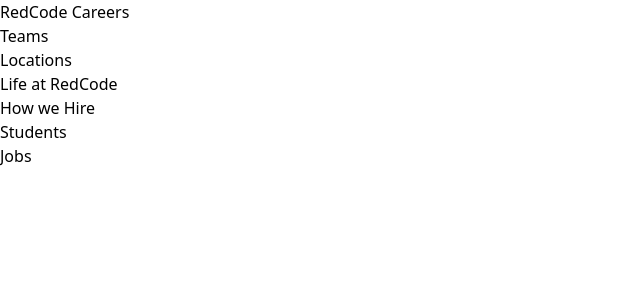
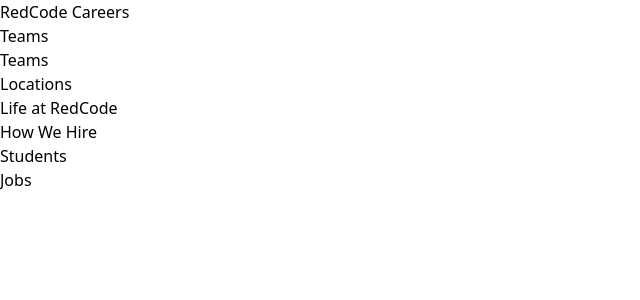
Before and after one commit to crisboxing11/job-search, a Vue app: page / in a window 1280 px wide. Shown: the top 300 px of the page, without its empty margins (0-640 px from the left). Built offline with nearby package versions, Linux system fonts and the light colour scheme.

Commit message:
Adding Refactored Nav

```diff
--- a/src/components/MainNav.vue
+++ b/src/components/MainNav.vue
@@ -12,22 +12,8 @@
             <li class="h-full">
               <a href="" class="flex items-center h-full py-2.5">Teams</a>
             </li>
-            <li class="h-full ml-9">
-              <a href="" class="flex items-center h-full py-2.5">Locations</a>
-            </li>
-            <li class="h-full ml-9">
-              <a href="" class="flex items-center h-full py-2.5"
-                >Life at RedCode</a
-              >
-            </li>
-            <li class="h-full ml-9">
-              <a href="" class="flex items-center h-full py-2.5">How we Hire</a>
-            </li>
-            <li class="h-full ml-9">
-              <a href="" class="flex items-center h-full py-2.5">Students</a>
-            </li>
-            <li class="h-full ml-9">
-              <a href="" class="flex items-center h-full py-2.5">Jobs</a>
+            <li v-for="menuItem in menuItems" class="h-full ml-9">
+              {{ menuItem }}
             </li>
           </ul>
         </nav>
@@ -43,6 +29,14 @@
     return {
       company: "RedCode Careers",
       url: "https://careers.google.com",
+      menuItems: [
+        "Teams",
+        "Locations",
+        "Life at RedCode",
+        "How We Hire",
+        "Students",
+        "Jobs",
+      ],
     };
   },
 };
```
